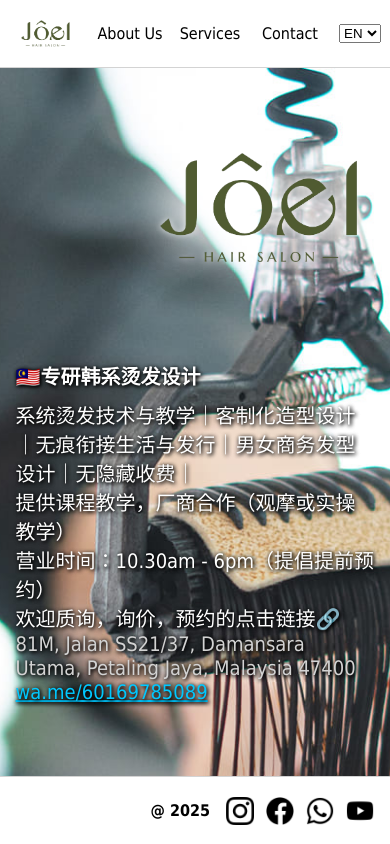
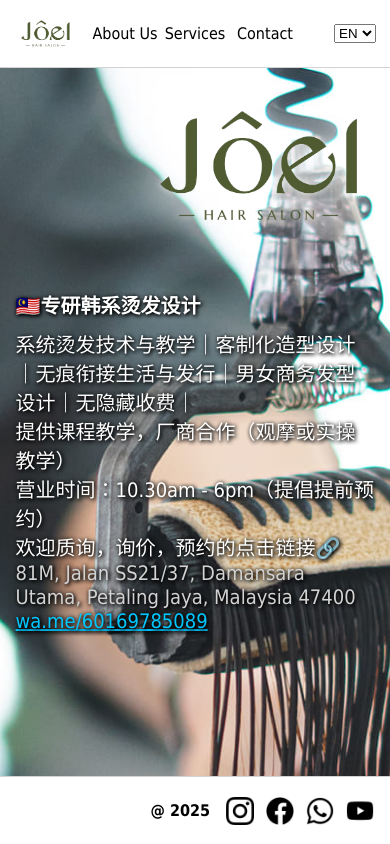
Before and after one commit to joelcheonghairstudio/joelcheonghairstudio.github.io, a plain HTML site: page index.html in a window 390 px wide. Drawn offline with nearby package versions, Linux system fonts and the light colour scheme.

Commit message:
Adjust media screens css

```diff
--- a/css/index.css
+++ b/css/index.css
@@ -38,7 +38,7 @@
     color: rgb(0, 200, 255);
 }
 
-/* Phone screen */
+/* Tablets (768px and below) */
 @media (max-width: 768px) {
     .content-intro {
         top: 40%;
@@ -46,3 +46,16 @@
         font-size: 20px;
     }
 }
+
+/* Small Phones (480px and below) */
+@media (max-width: 480px) {
+    .content-logo {
+        top: 5vh;
+    }
+
+    .content-intro {
+        top: 30%;
+        padding: 10px 4% 10px 4%;
+        font-size: 20px;
+    }
+}
--- a/css/layout.css
+++ b/css/layout.css
@@ -53,6 +53,7 @@ body {
 /* Footer */
 .footer {
     position: relative;
+    bottom: 0;
     z-index: 100;
     background-color: white;
     padding: 0px 10px;
@@ -99,14 +100,16 @@ body {
     display: block;
 }
 
-/* Phone screen */
+/* Tablets (768px and below) */
 @media (max-width: 768px) {
-
     .header {
         grid-template-columns: 80px 80px 80px 80px auto 60px;
     }
+}
 
-    /* .header a, .header span {
-        min-width: 80px;
-    } */
+/* Small Phones (480px and below) */
+@media (max-width: 480px) {
+    .header {
+        grid-template-columns: 80px 70px 70px 70px auto 50px;
+    }
 }
```
